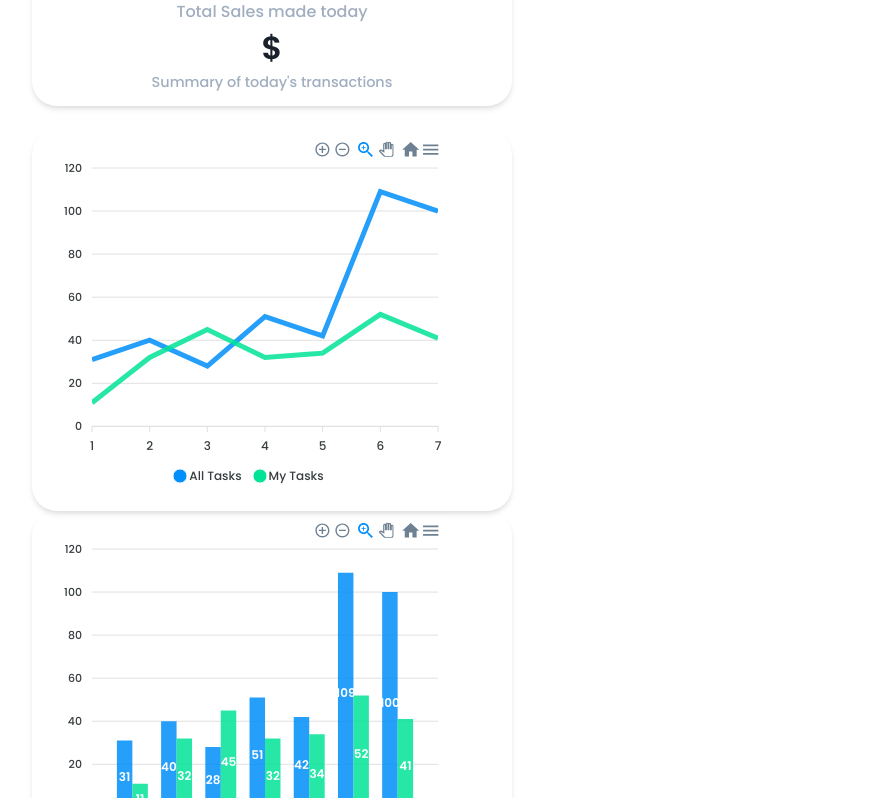
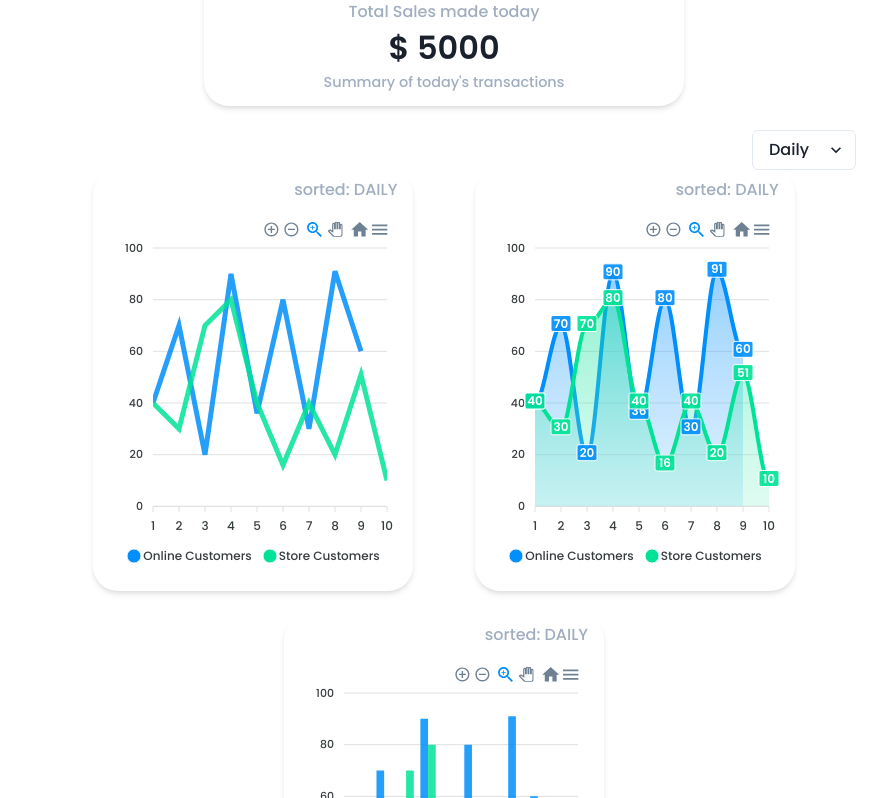
Before and after one commit to Samlogy/saas-ecommerce, a React (Create React App) app in the folder back-office/: page / in a window 1280 px wide. Shown: the part 382-1180 px from the top of the page, without its empty margins (196-1083 px from the left). Built offline with nearby package versions, Linux system fonts and the light colour scheme; no server answers.

Commit message:
edit: chart cpt add: select option --> interactive chart sorted (daily - weekly - monthly - yearly)

```diff
--- a/back-office/src/components/Charts.tsx
+++ b/back-office/src/components/Charts.tsx
@@ -1,57 +1,51 @@
 import React, { useEffect, useState } from 'react'
-import { Flex, useColorMode } from '@chakra-ui/react'
+import { Flex, useColorMode, Box } from '@chakra-ui/react'
 import ReactApexChart from 'react-apexcharts'
 
 interface IChart {
   type: string
   options: any
+  series: any
+  sorted: string
 }
-function Charts({ type = 'area', options }: IChart) {
+function Charts({ type = 'area', options, series, sorted }: IChart) {
   const { colorMode: mode } = useColorMode()
-  // const mode = 'dark'
-  console.log('mode: ', mode)
-
-  const [optionsChart, setOptionsCart] = useState(options)
 
   const Chart =
     type === 'area' ? (
       <ReactApexChart
         type={'area'}
-        options={{ ...optionsChart.options, theme: { mode: mode } }}
-        series={optionsChart.series}
+        options={{ ...options, theme: { mode: mode } }}
+        series={series}
         height={350}
       />
     ) : type === 'line' ? (
       <ReactApexChart
         type={'line'}
-        options={{ ...optionsChart.options, theme: { mode: mode } }}
-        series={optionsChart.series}
+        options={{ ...options, theme: { mode: mode } }}
+        series={series}
         height={350}
-        width={400}
       />
     ) : type === 'bar' ? (
       <ReactApexChart
         type={'bar'}
-        options={{ ...optionsChart.options, theme: { mode: mode } }}
-        series={optionsChart.series}
+        options={{ ...options, theme: { mode: mode } }}
+        series={series}
         height={350}
-        width={400}
       />
     ) : type === 'donut' ? (
       <ReactApexChart
         type={'donut'}
-        options={{ ...optionsChart.options, theme: { mode: mode } }}
-        series={optionsChart.series}
+        options={{ ...options, theme: { mode: mode } }}
+        series={series}
         height={350}
-        width={400}
       />
     ) : type === 'pie' ? (
       <ReactApexChart
         type={'pie'}
-        options={{ ...optionsChart.options, theme: { mode: mode } }}
-        series={optionsChart.series}
+        options={{ ...options, theme: { mode: mode } }}
+        series={series}
         height={350}
-        width={400}
       />
     ) : (
       ''
@@ -69,15 +63,22 @@ function Charts({ type = 'area', options }: IChart) {
 
   return (
     <Flex
-      flexDir="row"
-      justifyContent={'space-between'}
-      alignItems="center"
+      flexDir="column"
       borderColor="gray.400"
       p=".5rem 1rem"
-      w="30em"
+      maxW="30em"
       borderRadius={'25px'}
       boxShadow="md"
+      mb="1.5rem"
+      flexBasis="20rem"
     >
+      <Box mb="1rem" ml="auto" color={'gray.400'}>
+        sorted:{' '}
+        <Box as="span" textTransform={'uppercase'}>
+          {' '}
+          {sorted}{' '}
+        </Box>
+      </Box>
       {Chart}
     </Flex>
   )
--- a/back-office/src/pages/Analytics.tsx
+++ b/back-office/src/pages/Analytics.tsx
@@ -1,8 +1,9 @@
-import { Heading, Flex } from '@chakra-ui/react'
+import { Heading, Flex, Button, Stack, Select } from '@chakra-ui/react'
 // import React, { useEffect, useState } from 'react'
 import { useTranslation } from 'react-i18next'
 
 import { Layout, Widget, TotalRevenue, Charts } from 'components'
+import { useState } from 'react'
 
 // chart options
 const chartOptions = {
@@ -10,6 +11,7 @@ const chartOptions = {
     color: ['#6ab04c', '#2980b9'],
     chart: {
       height: 350,
+      width: 450,
       zoom: {
         enabled: true
       }
@@ -17,50 +19,101 @@ const chartOptions = {
   },
   series: [
     {
-      name: 'All Tasks',
-      data: [31, 40, 28, 51, 42, 109, 100]
+      name: 'Online Customers',
+      data: [40, 70, 20, 90, 36, 80, 30, 91, 60]
     },
     {
-      name: 'My Tasks',
-      data: [11, 32, 45, 32, 34, 52, 41]
+      name: 'Store Customers',
+      data: [40, 30, 70, 80, 40, 16, 40, 20, 51, 10]
     }
   ]
 }
-export default function Analytics() {
-  const data = [
+const widgetsData = [
   {
     name: 'name...',
     description: 'description...',
-      revenue: 1000
+    revenue: 1000,
+    percent: 40
   },
   {
     name: 'name...',
     description: 'description...',
-      revenue: 1000
+    revenue: 1000,
+    percent: 35
   },
   {
     name: 'name...',
     description: 'description...',
-      revenue: 1000
+    revenue: 1000,
+    percent: 55
   }
 ]
+const totalRevenueData = {
+  percent: 50,
+  price: 5000
+}
+export default function Analytics() {
+  const [options, setOptions] = useState(chartOptions.options)
+  const [series, setSeries] = useState(chartOptions.series)
+  const [sorted, setSorted] = useState('daily')
 
-  const { t } = useTranslation()
+  // const { t } = useTranslation()
+
+  const handleClick = (e: any) => {
+    const category = e.target.value.toLowerCase()
+    // console.log('category: ', category)
+    let min = 2
+    // use certain formula according to the case
+    if (category === 'daily') {
+      min = 10
+      setSorted(category)
+    } else if (category === 'weekly') {
+      min = 1
+      setSorted(category)
+    } else if (category === 'monthly') {
+      min = -1
+      setSorted(category)
+    } else if (category === 'yearly') {
+      min = 0
+      setSorted(category)
+    }
+
+    setSeries(prev =>
+      series.map(s => {
+        const data = s.data.map(() => {
+          return Math.floor(Math.random() * (180 - min + 1)) + min
+        })
+        return { data, name: s.name }
+      })
+    )
+  }
 
   return (
     <Layout isHeaderVisible>
       <Heading as="h2" fontSize="24px">
         Analytics
       </Heading>
-      <Flex flexWrap="wrap" justifyContent={'space-between'}>
-        {data?.map((el: any) => (
+      <Flex flexWrap="wrap" justifyContent={'space-evenly'}>
+        {widgetsData?.map((el: any) => (
           <Widget data={el} />
         ))}
 
-        <TotalRevenue />
-        <Charts type={'line'} options={chartOptions} />
-        <Charts type={'bar'} options={chartOptions} />
-        <Charts type={'area'} options={chartOptions} />
+        <TotalRevenue data={totalRevenueData} />
+
+        <Flex flexDir="column">
+          <Select onChange={handleClick} defaultValue={sorted} w="6.5rem" p="0" ml="auto">
+            <option value="daily"> Daily </option>
+            <option value="weekly"> Weekly </option>
+            <option value="monthly"> Monthly </option>
+            <option value="yearly"> yearly </option>
+          </Select>
+
+          <Flex justifyContent={'space-evenly'} flexWrap="wrap">
+            <Charts type={'line'} options={options} series={series} sorted={sorted} />
+            <Charts type={'area'} options={options} series={series} sorted={sorted} />
+            <Charts type={'bar'} options={options} series={series} sorted={sorted} />
+          </Flex>
+        </Flex>
       </Flex>
 
       {/* {t('greeting')} */}
```
Lines whose indentation alone changed are shown as unchanged.
